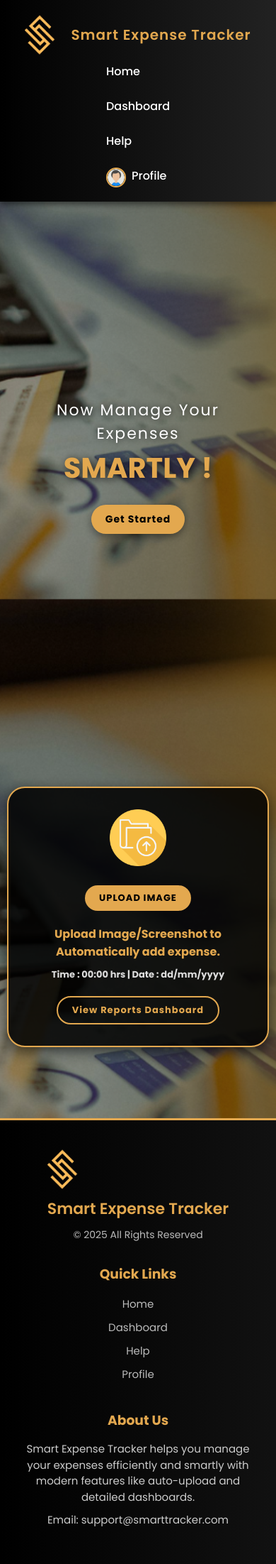
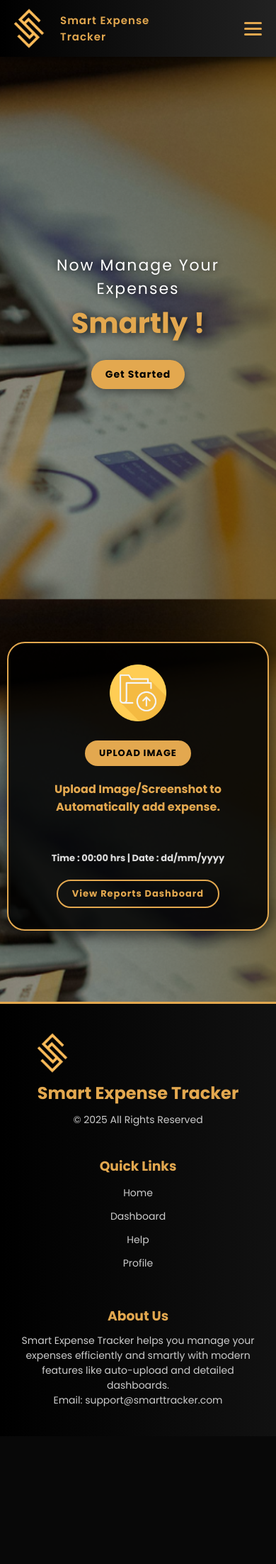
Before and after one commit to Tejaskait/Smart-Expense-Tracker, a Django app: template Backend/templates/index.html in a window 390 px wide. Shown: the whole page at 71% size. After the commit the page ends 1981 px from the top, so only its background shows below. Run offline with Django 5.2, Linux system fonts and the light colour scheme; the template is opened without the code that fills it, so the values that code supplies are empty.

Commit message:
Added responsiveness with Hamburger icon

```diff
--- a/Backend/templates/index.html
+++ b/Backend/templates/index.html
@@ -8,50 +8,59 @@
   <link rel="stylesheet" href="style.css">
 </head>
 <body>
+  <!-- Header / Navbar -->
   <header class="main-nav">
     <div class="logo">
       <img src="Sources/LogoSET.png" alt="Logo" width="50px">
       <h1>Smart Expense Tracker</h1>
     </div>
     <nav>
-      <ul>
+  <ul class="nav-links">
     <li><a href="#">Home</a></li>
     <li><a href="#">Dashboard</a></li>
     <li><a href="#">Help</a></li>
     <li class="profile">
-          <img src="Sources/profile-logo.png " alt="Profile">
+      <img src="Sources/profile-logo.png" alt="Profile">
       <a href="#">Profile</a>
     </li>
   </ul>
+  <div class="hamburger">
+    <span></span>
+    <span></span>
+    <span></span>
+  </div>
 </nav>
   </header>
+
+  <!-- Hero Section -->
   <div class="container">
     <div class="text-head">
       <h2>Now Manage Your Expenses</h2>
       <h1>Smartly !</h1>
     </div>
-    <div class="btn-gs" id="get-started"><a href="#func-upload"> Get Started</href></div>
+    <div class="btn-gs" id="get-started"><a href="#func-upload">Get Started</a></div>
   </div>
+
+  <!-- Upload Section -->
   <div class="func-upload" id="func-upload">
     <div class="container-upload">
       <img src="Sources/folder.png" alt="">
       <div class="btn-upload" id="btn-upload"><button>UPLOAD IMAGE</button></div>
       <h2>Upload Image/Screenshot to Automatically add expense.</h2>
-        <h3>Time : 00:00 hrs | Date : dd/mm/yyyy  </h3>
+      <h3>Time : 00:00 hrs | Date : dd/mm/yyyy </h3>
       <div class="btn-dashboard"><button>View Reports Dashboard</button></div>
     </div>
   </div>
+
   <!-- Footer -->
   <footer class="footer">
     <div class="footer-container">
-
       <!-- Logo & Name -->
       <div class="footer-logo">
         <img src="Sources/LogoSET.png" alt="Logo" width="50px">
         <h2>Smart Expense Tracker</h2>
         <p>&copy; 2025 All Rights Reserved</p>
       </div>
-
       <!-- Quick Links -->
       <div class="footer-links">
         <h3>Quick Links</h3>
@@ -62,7 +71,6 @@
           <li><a href="#">Profile</a></li>
         </ul>
       </div>
-
       <!-- Company Info -->
       <div class="footer-info">
         <h3>About Us</h3>
--- a/Backend/templates/style.css
+++ b/Backend/templates/style.css
@@ -1,28 +1,24 @@
-/* Global */
+/* Google Fonts */
 @import url('https://fonts.googleapis.com/css2?family=Poppins:wght@400;500;600;700&display=swap');
 
+/* Global */
 * {
   margin: 0;
   padding: 0;
   box-sizing: border-box;
+  font-family: 'Poppins', sans-serif;
   scroll-behavior: smooth;
-  font-family: 'Poppins', sans-serif;
 }
-
 body {
-  background-image: url(Sources/bgSET.png);
-  background-repeat: no-repeat;
-  background-position: center center;
-  background-size: cover;
-  background-attachment: fixed;
+  background: url(Sources/bgSET.png) center/cover no-repeat fixed;
   color: #fff;
 }
 
-/* Remove underline from all links */
+/* Links */
 a {
   text-decoration: none;
   color: inherit;
-  transition: all 0.3s ease;
+  transition: all 0.3s;
 }
 a:hover {
   color: #E3A84F;
@@ -31,7 +27,7 @@ a:hover {
 
 /* Navbar */
 .main-nav {
-  background: linear-gradient(90deg, #000, #222);
+  background: linear-gradient(90deg,#000,#222);
   height: 80px;
   width: 100%;
   display: flex;
@@ -50,39 +46,46 @@ a:hover {
   align-items: center;
   gap: 15px;
   color: #E3A84F;
+  width: 550px;
 }
 .logo h1 {
-  font-size: 20px;
+  font-size: 25px;
   font-weight: 600;
   letter-spacing: 1px;
 }
 
-/* Nav Links */
-nav ul {
-  list-style: none;
+/* Navbar links */
+nav {
+  display: flex;
+  justify-content: flex-end;
+  align-items: center;
+  width: 100%;
+  position: relative;
+}
+nav ul.nav-links {
   display: flex;
   gap: 90px;
+  list-style: none;
+  transition: right 0.3s ease;
+  position: relative;
 }
-nav ul li {
+nav ul.nav-links li {
   display: flex;
   align-items: center;
 }
-nav ul li a {
-  text-decoration: none;
-  color: white;
+nav ul.nav-links li a {
   font-size: 16px;
   font-weight: 500;
   padding-bottom: 4px;
-  transition: all 0.3s ease;
 }
-nav ul li a:hover {
+nav ul.nav-links li a:hover {
   color: #E3A84F;
   border-bottom: 2px solid #E3A84F;
-  text-shadow: 0px 0px 8px rgba(227,168,79,0.8);
+  text-shadow: 0 0 8px rgba(227,168,79,0.8);
 }
 
 /* Profile Icon */
-nav ul li.profile img {
+nav ul.nav-links li.profile img {
   width: 28px;
   height: 28px;
   border-radius: 50%;
@@ -90,7 +93,28 @@ nav ul li.profile img {
   border: 2px solid #E3A84F;
 }
 
-/* Container Section */
+/* Hamburger */
+.hamburger {
+  display: none;
+  flex-direction: column;
+  cursor: pointer;
+  gap: 5px;
+  z-index: 110;
+}
+.hamburger span {
+  height: 3px;
+  width: 25px;
+  background: #E3A84F;
+  border-radius: 3px;
+  transition: all 0.3s;
+}
+
+/* Hamburger open animation */
+.hamburger.open span:nth-child(1) { transform: rotate(45deg) translate(5px, 5px); }
+.hamburger.open span:nth-child(2) { opacity: 0; }
+.hamburger.open span:nth-child(3) { transform: rotate(-45deg) translate(6px, -6px); }
+
+/* Hero Section */
 .container {
   height: calc(100vh - 100px);
   display: flex;
@@ -101,8 +125,6 @@ nav ul li.profile img {
   text-align: right;
   margin-top: -50px;
 }
-
-/* Headings */
 .text-head h2 {
   font-size: 42px;
   font-weight: 400;
@@ -111,17 +133,22 @@ nav ul li.profile img {
   margin-bottom: 10px;
   text-shadow: 0 0 8px rgba(0,0,0,0.7);
 }
-
 .text-head h1 {
   font-size: 110px;
   font-weight: 700;
   color: #E3A84F;
-  text-transform: uppercase;
   line-height: 1.1;
   text-shadow: 2px 2px 12px rgba(0,0,0,0.8);
 }
 
-/* Get Started Button */
+/* Buttons */
+.btn-gs, .btn-upload button, .btn-dashboard button {
+  font-weight: bold;
+  letter-spacing: 1px;
+  transition: all 0.3s ease;
+  cursor: pointer;
+}
+
 .btn-gs {
   margin-top: 30px;
   background: #E3A84F;
@@ -129,19 +156,28 @@ nav ul li.profile img {
   padding: 14px 40px;
   border-radius: 50px;
   font-size: 18px;
-  font-weight: bold;
-  letter-spacing: 1px;
-  cursor: pointer;
-  transition: all 0.3s ease;
   box-shadow: 0 4px 12px rgba(0,0,0,0.4);
-  user-select: none;
 }
-.btn-gs:hover {
-  background: #000;
+.btn-gs:hover { background: #000; color: #E3A84F; transform: scale(1.08); box-shadow:0 6px 16px rgba(0,0,0,0.6); }
+
+.btn-upload button {
+  background: #E3A84F;
+  color: #000;
+  padding: 12px 30px;
+  border-radius: 30px;
+  border: none;
+  font-size: 16px;
+}
+.btn-upload button:hover { background: #000; color: #E3A84F; }
+
+.btn-dashboard button {
+  background: transparent;
   color: #E3A84F;
-  transform: scale(1.05);
-  box-shadow: 0 6px 16px rgba(0,0,0,0.6);
+  padding: 12px 30px;
+  border-radius: 30px;
+  border: 2px solid #E3A84F;
 }
+.btn-dashboard button:hover { background: #E3A84F; color: #000; transform: scale(1.05); }
 
 /* Upload Section */
 .func-upload {
@@ -150,7 +186,6 @@ nav ul li.profile img {
   justify-content: center;
   margin-top: 80px;
 }
-
 .container-upload {
   background: rgba(0,0,0,0.85);
   border: 2px solid #E3A84F;
@@ -161,65 +196,12 @@ nav ul li.profile img {
   max-width: 600px;
   width: 90%;
   box-shadow: 0 6px 20px rgba(0,0,0,0.6);
-  transition: transform 0.3s ease;
+  transition: transform 0.3s;
 }
-.container-upload:hover {
-  transform: scale(1.02);
-}
-
-.container-upload img {
-  width: 80px;
-  margin-bottom: 20px;
-}
-
-.container-upload h2 {
-  font-size: 20px;
-  margin-bottom: 10px;
-  color: #E3A84F;
-}
-.container-upload h3 {
-  font-size: 15px;
-  color: #ddd;
-}
-
-/* Upload button */
-.btn-upload button {
-  background: #E3A84F;
-  color: #000;
-  padding: 12px 30px;
-  border-radius: 30px;
-  border: none;
-  font-size: 16px;
-  font-weight: bold;
-  cursor: pointer;
-  transition: all 0.3s ease;
-  margin-bottom: 20px;
-}
-.btn-upload button:hover {
-  background: #000;
-  color: #E3A84F;
-  box-shadow: 0 4px 12px rgba(0,0,0,0.5);
-}
-
-/* Dashboard button */
-.btn-dashboard button {
-  background: transparent;
-  color: #E3A84F;
-  padding: 12px 30px;
-  border-radius: 30px;
-  border: 2px solid #E3A84F;
-  font-size: 16px;
-  font-weight: bold;
-  cursor: pointer;
-  transition: all 0.3s ease;
-  margin-top: 20px;
-}
-.btn-dashboard button:hover {
-  background: #E3A84F;
-  color: #000;
-  transform: scale(1.05);
-  box-shadow: 0 4px 12px rgba(0,0,0,0.5);
-}
+.container-upload:hover { transform: scale(1.02); }
+.container-upload img { width: 80px; margin-bottom: 20px; }
+.container-upload h2 { font-size: 20px; margin-bottom: 10px; color: #E3A84F; padding: 20px; }
+.container-upload h3 { font-size: 15px; color: #ddd; padding: 20px; }
 
 /* Footer */
 .footer {
@@ -229,219 +211,81 @@ nav ul li.profile img {
   margin-top: 100px;
   border-top: 3px solid #E3A84F;
 }
-
 .footer-container {
   display: flex;
   justify-content: space-between;
   flex-wrap: wrap;
   gap: 40px;
 }
+.footer-logo, .footer-links, .footer-info { flex: 1; min-width: 200px; }
+.footer-logo img { display: block; margin-bottom: 10px; }
+.footer-logo h2, .footer-links h3, .footer-info h3 { color: #E3A84F; margin-bottom: 10px; }
+.footer-logo p, .footer-links ul li a, .footer-info p { color: #ccc; font-size: 14px; line-height: 1.5; }
+.footer-links ul { list-style: none; }
+.footer-links ul li { margin: 8px 0; }
 
-/* Footer Logo Section */
-.footer-logo {
-  flex: 1;
-  min-width: 200px;
-}
-.footer-logo img {
-  display: block;
-  margin-bottom: 10px;
-}
-.footer-logo h2 {
-  font-size: 22px;
-  font-weight: 600;
-  color: #E3A84F;
-  margin-bottom: 10px;
-}
-.footer-logo p {
-  font-size: 14px;
-  color: #bbb;
+/* Responsive Styles */
+
+/* Medium screens */
+@media(max-width:992px) {
+  .main-nav { padding: 0 40px; }
+  nav ul.nav-links { gap: 40px; }
+  .container { padding: 0 50px; }
+  .text-head h2 { font-size: 36px; }
+  .text-head h1 { font-size: 80px; }
+  .container-upload { padding: 40px 30px; }
+  .footer { padding: 50px 40px; }
+  .footer-container { flex-direction: column; align-items: flex-start; }
 }
 
-/* Footer Quick Links */
-.footer-links {
-  flex: 1;
-  min-width: 200px;
+/* Mobile screens */
+@media(max-width:768px) {
+  .main-nav { flex-direction: row; height: 80px; padding: 20px; }
+  .logo h1 {
+  font-size: 15px;
+  font-weight: 600;
+  letter-spacing: 1px;
 }
-.footer-links h3 {
-  margin-bottom: 15px;
-  color: #E3A84F;
-}
-.footer-links ul {
-  list-style: none;
-}
-.footer-links ul li {
-  margin: 8px 0;
-}
-.footer-links ul li a {
-  font-size: 15px;
-  color: #bbb;
-  transition: all 0.3s ease;
-}
-.footer-links ul li a:hover {
-  color: #E3A84F;
-  text-shadow: 0 0 6px rgba(227,168,79,0.7);
+  /* Hide nav links initially */
+  nav ul.nav-links {
+    flex-direction: column;
+    gap: 20px;
+    position: fixed;
+    top: 0;
+    right: -100%;
+    width: 200px;
+    height: 100%;
+    background: rgba(0,0,0,0.95);
+    padding-top: 100px;
+    text-align: right;
+    transition: right 0.3s ease;
+    z-index: 105;
+  }
+
+  /* Show menu when active */
+  nav ul.nav-links.active { right: 0; }
+
+  .hamburger { display: flex; order: 2; margin-left: auto; }
+
+  .container { align-items: center; text-align: center; padding: 0 20px; margin-top: 0; }
+  .text-head h2 { font-size: 28px; }
+  .text-head h1 { font-size: 60px; }
+  .btn-gs { padding: 12px 30px; font-size: 16px; }
+  .container-upload { width: 95%; padding: 30px 20px; }
+  .container-upload h2 { font-size: 18px; }
+  .container-upload h3 { font-size: 14px; }
+  .btn-upload button, .btn-dashboard button { padding: 10px 25px; font-size: 14px; }
+  .footer { padding: 40px 20px; }
+  .footer-container { text-align: center; align-items: center; }
+  .footer-logo, .footer-links, .footer-info { min-width: unset; }
 }
 
-/* Footer Company Info */
-.footer-info {
-  flex: 2;
-  min-width: 250px;
+/* Very small screens */
+@media(max-width:480px) {
+  .text-head h2 { font-size: 22px; }
+  .text-head h1 { font-size: 40px; }
+  .btn-gs { padding: 10px 20px; font-size: 14px; }
+  .container-upload h2 { font-size: 16px; }
+  .container-upload h3 { font-size: 13px; }
+  .btn-upload button, .btn-dashboard button { padding: 8px 20px; font-size: 13px; }
 }
-.footer-info h3 {
-  margin-bottom: 15px;
-  color: #E3A84F;
-}
-.footer-info p {
-  font-size: 15px;
-  color: #ccc;
-  line-height: 1.5;
-  margin-bottom: 10px;
-}
-
-/* Smooth hover for all buttons */
-.btn-gs, .btn-upload button, .btn-dashboard button {
-  font-family: 'Poppins', sans-serif;
-  font-weight: bold;
-  letter-spacing: 1px;
-  transition: all 0.3s ease;
-}
-.btn-gs:hover, .btn-upload button:hover, .btn-dashboard button:hover {
-  transform: scale(1.08);
-  box-shadow: 0px 6px 20px rgba(0,0,0,0.7);
-}
-
-/* ----------------- Responsive Styles ----------------- */
-
-/* For tablets and medium screens */
-@media (max-width: 992px) {
-  .main-nav {
-    padding: 0 40px;
-  }
-
-  nav ul {
-    gap: 40px;
-  }
-
-  .container {
-    padding: 0 50px;
-  }
-
-  .text-head h2 {
-    font-size: 36px;
-  }
-
-  .text-head h1 {
-    font-size: 80px;
-  }
-
-  .container-upload {
-    padding: 40px 30px;
-  }
-
-  .footer {
-    padding: 50px 40px;
-  }
-
-  .footer-container {
-    flex-direction: column;
-    align-items: flex-start;
-    gap: 30px;
-  }
-}
-
-/* For mobile screens */
-@media (max-width: 768px) {
-  .main-nav {
-    flex-direction: column;
-    height: auto;
-    padding: 20px;
-    text-align: center;
-  }
-
-  nav ul {
-    flex-direction: column;
-    gap: 20px;
-    margin-top: 10px;
-  }
-
-  .container {
-    align-items: center;
-    text-align: center;
-    padding: 0 20px;
-    margin-top: 0;
-  }
-
-  .text-head h2 {
-    font-size: 28px;
-  }
-
-  .text-head h1 {
-    font-size: 60px;
-  }
-
-  .btn-gs {
-    padding: 12px 30px;
-    font-size: 16px;
-  }
-
-  .container-upload {
-    width: 95%;
-    padding: 30px 20px;
-  }
-
-  .container-upload h2 {
-    font-size: 18px;
-  }
-
-  .container-upload h3 {
-    font-size: 14px;
-  }
-
-  .btn-upload button, .btn-dashboard button {
-    padding: 10px 25px;
-    font-size: 14px;
-  }
-
-  .footer {
-    padding: 40px 20px;
-  }
-
-  .footer-container {
-    flex-direction: column;
-    align-items: center;
-    text-align: center;
-  }
-
-  .footer-logo, .footer-links, .footer-info {
-    min-width: unset;
-  }
-}
-
-/* For very small mobile screens */
-@media (max-width: 480px) {
-  .text-head h2 {
-    font-size: 22px;
-  }
-
-  .text-head h1 {
-    font-size: 40px;
-  }
-
-  .btn-gs {
-    padding: 10px 20px;
-    font-size: 14px;
-  }
-
-  .container-upload h2 {
-    font-size: 16px;
-  }
-
-  .container-upload h3 {
-    font-size: 13px;
-  }
-
-  .btn-upload button, .btn-dashboard button {
-    padding: 8px 20px;
-    font-size: 13px;
-  }
-}
```
Also changed, not shown: Backend/templates/Scripts.js (+16 -0 lines). Lines whose indentation alone changed are shown as unchanged.
